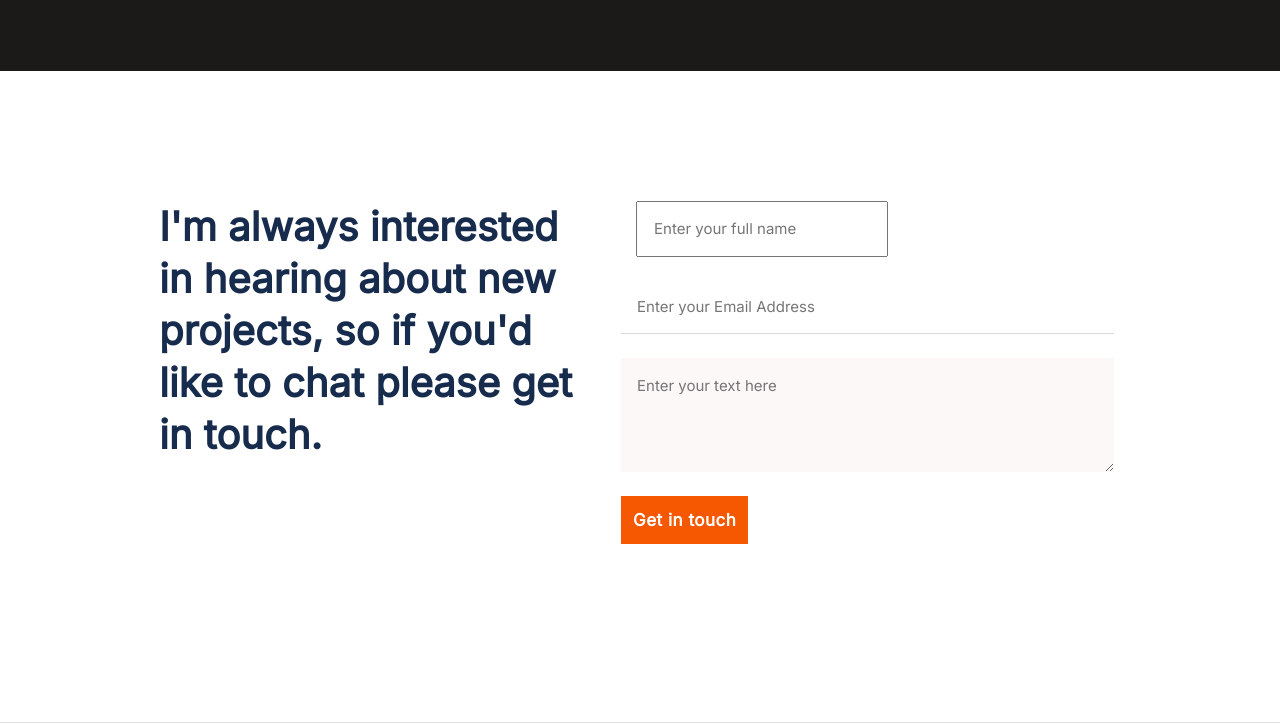
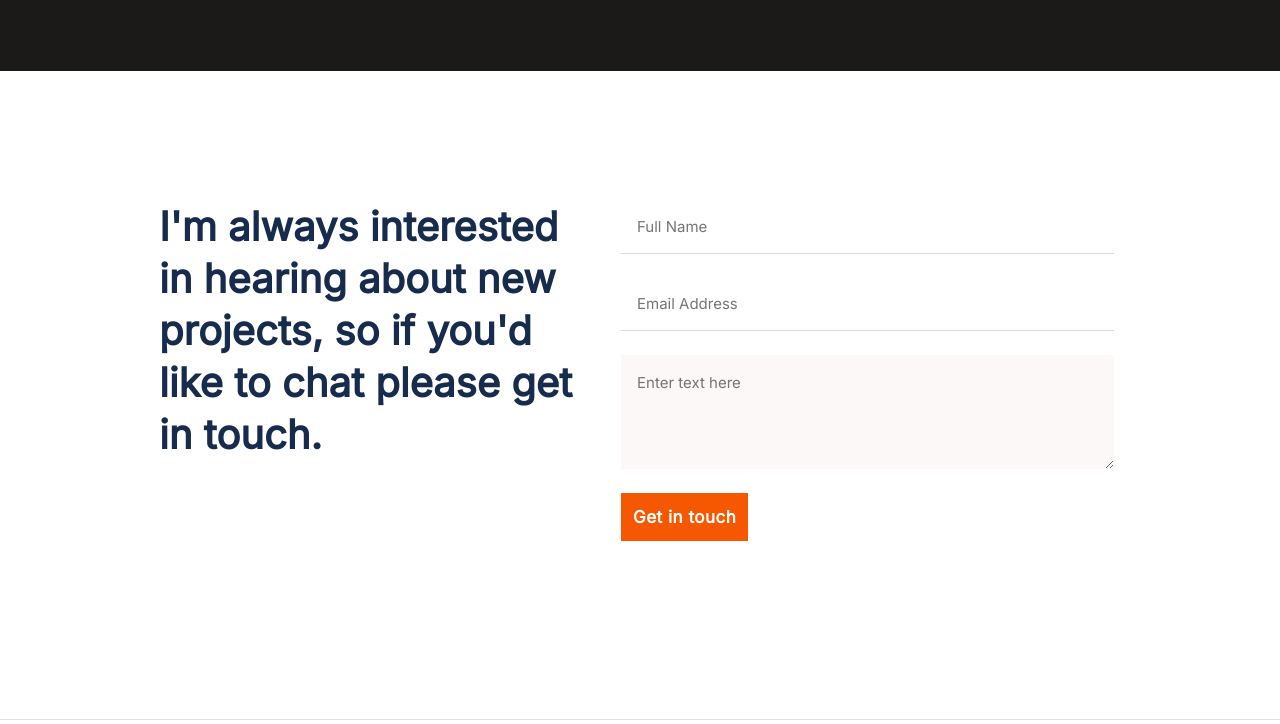
Before and after one commit to AshwinCarvalho999/Ashwin-portfolio-mobile, a plain HTML site: page index.html in a window 1280 px wide. Shown: the part 3785-4509 px from the top of the page. Drawn offline with Linux system fonts and the light colour scheme; a web font is replaced by a local one.

Commit message:
Update index.html

```diff
--- a/index.html
+++ b/index.html
@@ -204,25 +204,25 @@
         please get in touch.
       </h3>
       <form id="form" action="https://formspree.io/f/xgedjgpg" method="post">
-        <input
-          id="UserName"
+         <input
+          id="name"
           name="name"
           type="text"
-          placeholder="Enter your full name"
+          placeholder="Full Name"
           maxlength="30"
           required
-          />
-        <input
+        />
+         <input
           id="email"
           name="email"
           type="email"
-          placeholder="Enter your Email Address"
+          placeholder="Email Address"
         />
         <textarea
           aria-label="write your message and I'll get back to you."
           id="message"
           name="message"
-          placeholder="Enter your text here"
+          placeholder="Enter text here"
           maxlength="500"
         ></textarea>
         <div class="submit-container">
@@ -236,7 +236,6 @@
         </div>
       </form>
     </section>
-
     <footer class="footer">
       <ul class="social-icons">
         <li>
```
